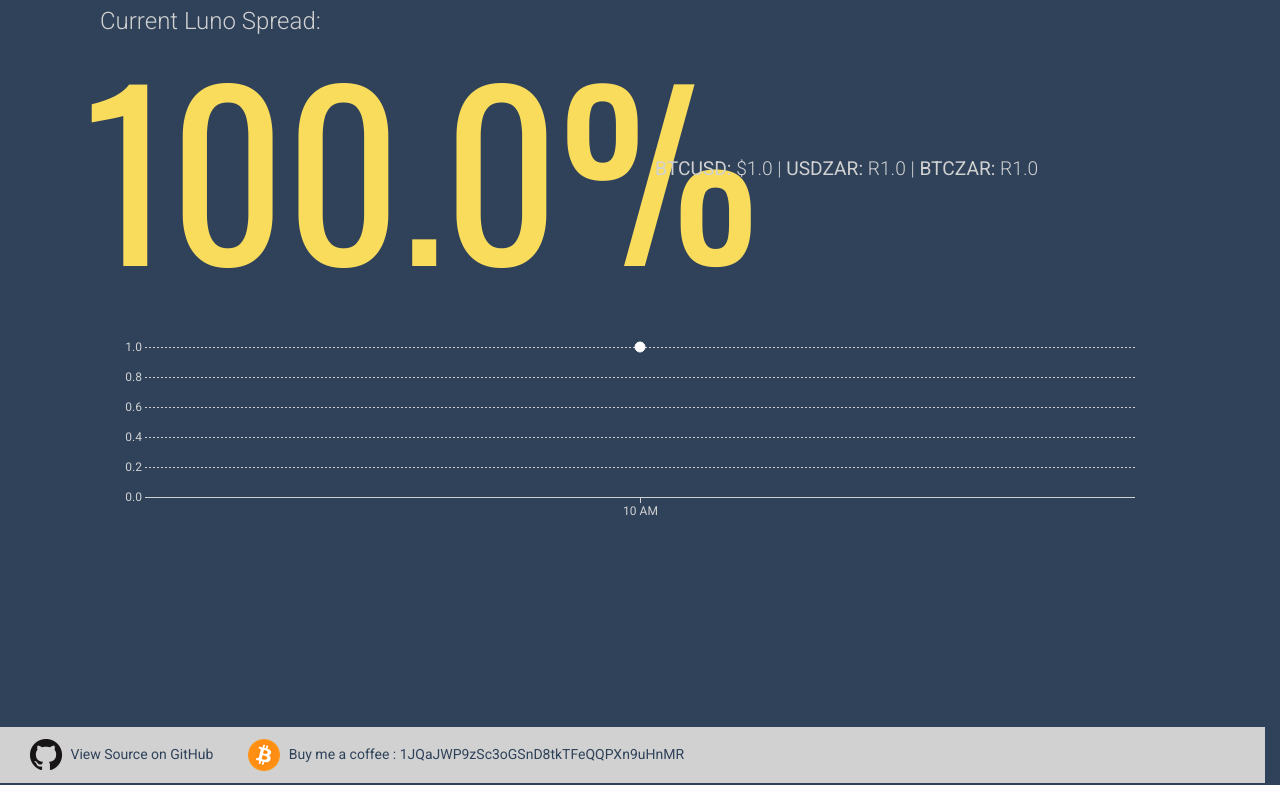
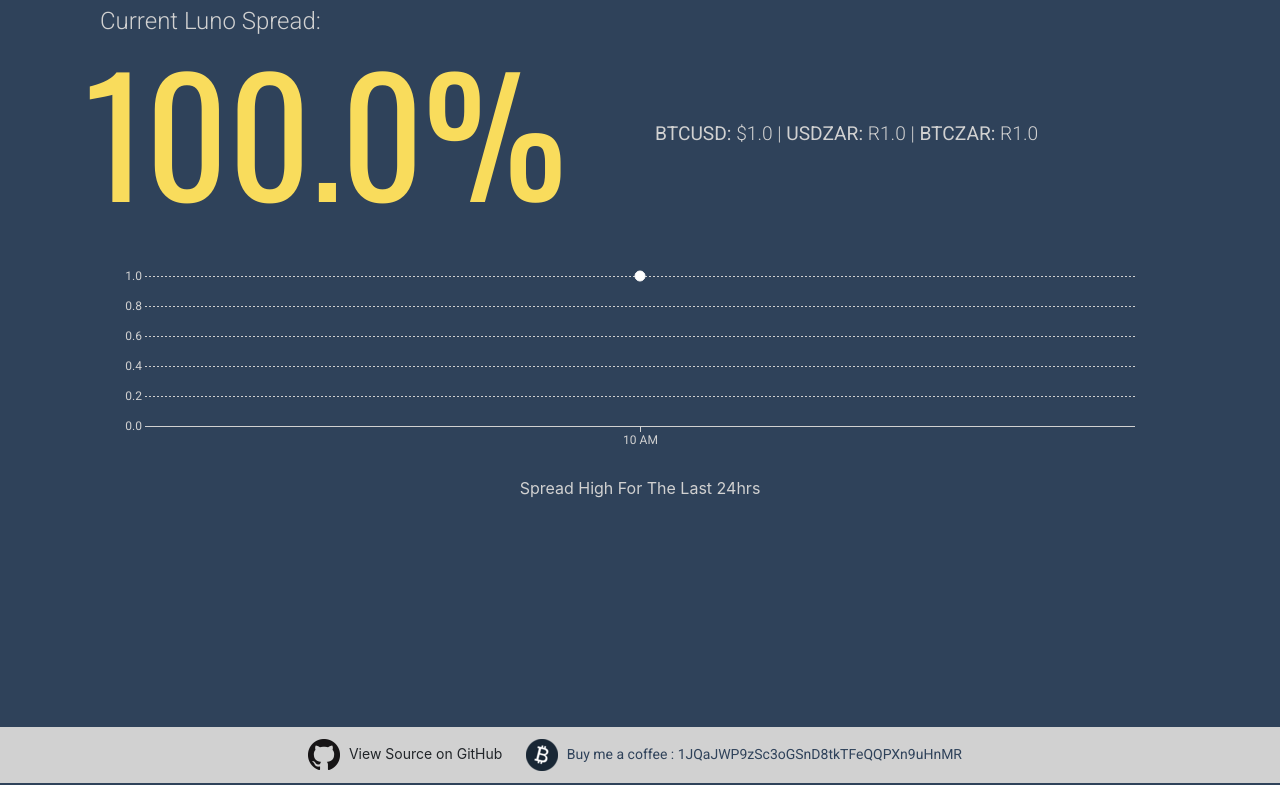
Before and after one commit to petenilson/zarspread, a Django app: page / in a window 1280 px wide. Shown: the part 17-802 px from the top of the page. Run offline with Django 3.2, Linux system fonts and the light colour scheme; tables that the repository leaves empty hold one stand-in row (values such as "Sample post"); parts of the project's set-up code (start-up, migrations or seed data) failed here and were passed over; some libraries are stand-ins or nearby versions.

Commit message:
fixed some styling issues

```diff
--- a/static/css/main.css
+++ b/static/css/main.css
@@ -24,7 +24,7 @@ html, body {
 }
 .content h1 {
   margin-left: 0px;
-  font-size: 14em;
+  font-size: 10em;
   font-family: 'Oswald', sans-serif;
   color: #F9DC5C;
 }
@@ -50,7 +50,6 @@ html, body {
   font-size: 14px;
 }
 .footer p {
-  display: inline;
   color: #2F425A;
 }
 .footer a {
@@ -61,12 +60,21 @@ html, body {
 .footer img {
   margin: 0 5px;
 }
+.footer .content{
+  display: table;
+  margin: 0 auto;
+}
 /* Graph stuff */
-.graph{
+.graph {
   position: relative;
 }
 .graph svg {
   margin: 0 auto;
+}
+.graph #title{
+  margin: 0 auto;
+  color: #D1D1D1;
+
 }
 /* Style the lines by removing the fill and applying a stroke */
 .line {
--- a/templates/homepage.html
+++ b/templates/homepage.html
@@ -30,10 +30,13 @@
       </div>
       <!-- Graph -->
       <div class="row graph align-items-center">
-
+        <svg>
+        </svg>
+        <p id='title'> Spread High For The Last 24hrs
       </div>
     </div>
-    <div class='footer row'>
+    <div class='footer'>
+      <div class='content'
         <a href='https://github.com/petenilson'>
           <img src="{% static 'img/GitHub-Mark-32px.png' %}" height="32">
           View Source on GitHub
@@ -42,6 +45,7 @@
           <img src="{% static 'img/btc-color.png' %}" height="32">
           Buy me a coffee : 1JQaJWP9zSc3oGSnD8tkTFeQQPXn9uHnMR
         </a>
+      </div>
     </div>
     <!-- Optional JavaScript -->
     <!-- jQuery first, then Popper.js, then Bootstrap JS -->
@@ -83,7 +87,7 @@
 
       var element = d3.select('.container').node();
       // 1. Add the SVG to the page
-      var svg = d3.select(".graph").append("svg")
+      var svg = d3.select(".graph svg")
           .attr("width", width + margin.left + margin.right)
           .attr("height", height + margin.top + margin.bottom)
         .append("g")
@@ -102,7 +106,8 @@
 
       var focus = d3.select("body").append("div")
         .attr("class", "tooltip")
-        .style("opacity", 0);
+        .style("opacity", 0)
+        .style("display", "none");
 
       // 4. Call the y axis in a group tag
       svg.append("g")
@@ -126,7 +131,8 @@
           .on("mouseover", function(d) {
           focus.transition()
             .duration(200)
-            .style("opacity", 1);
+            .style("opacity", 1)
+            .style("display", 'inline');
           focus.html(d.high)
             .style("left", (d3.event.pageX) + "px")
             .style("top", (d3.event.pageY - 28) + "px");
```
Also changed, not shown: static/img/btc-color.png, 1 other file. Lines whose indentation alone changed are shown as unchanged.
